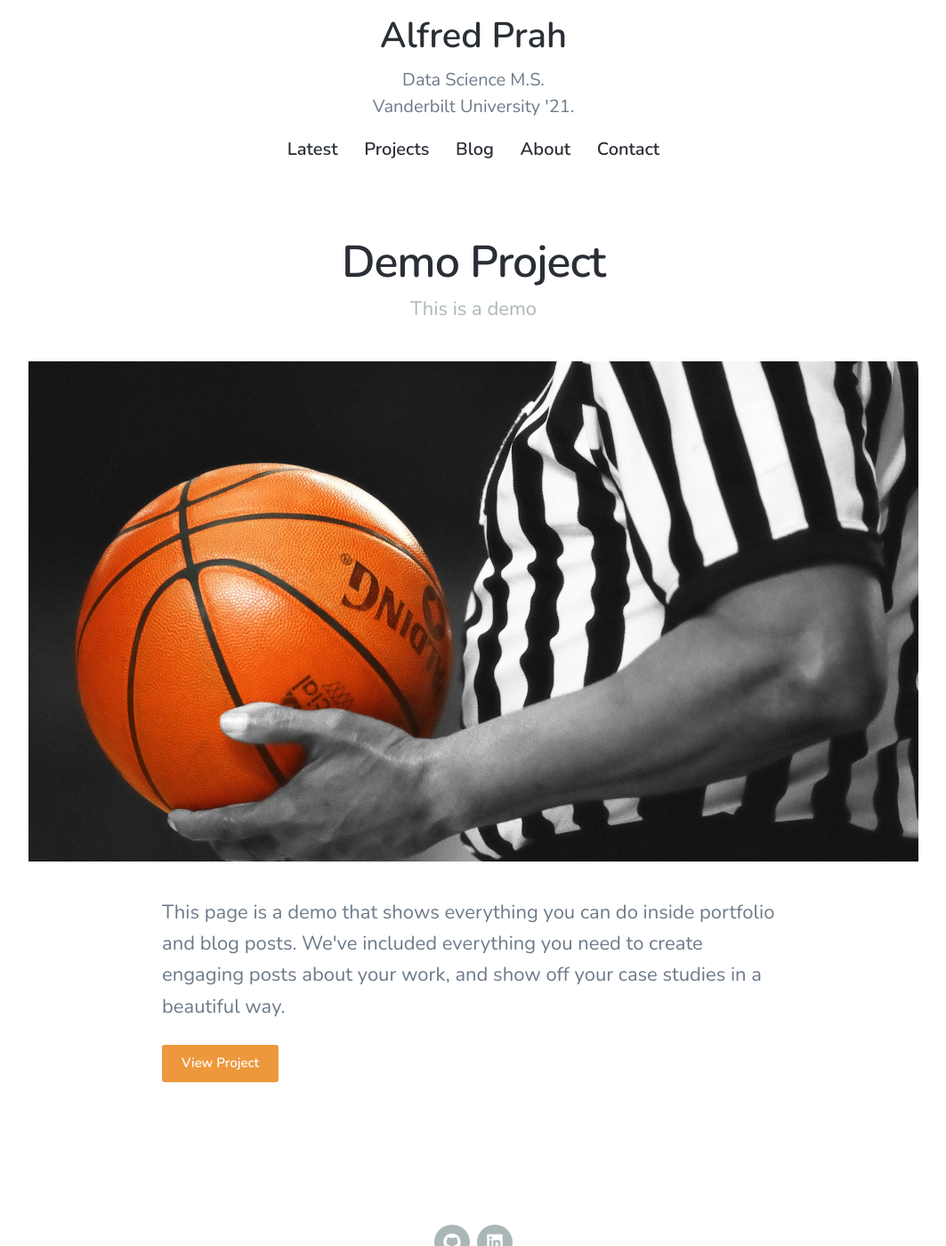
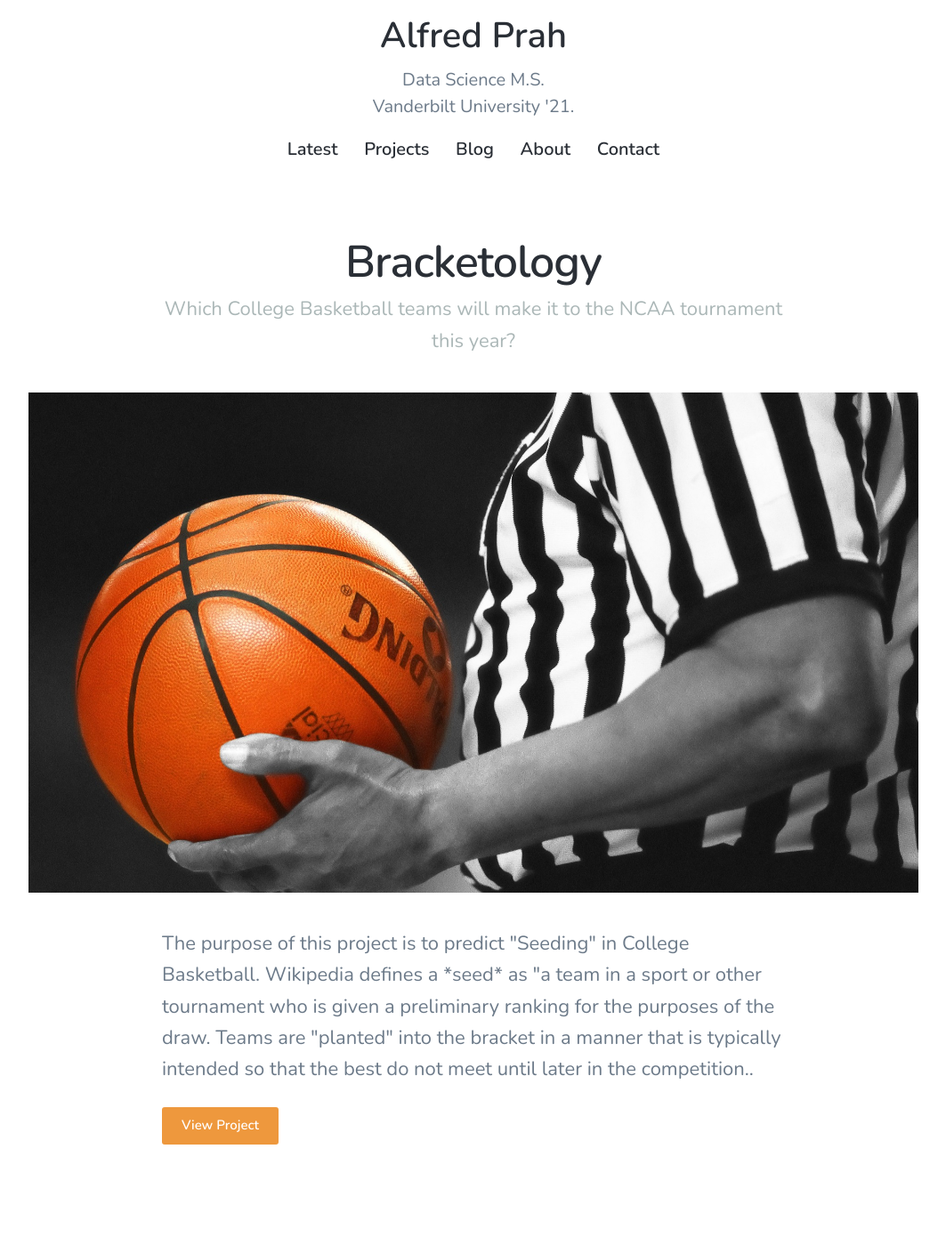
Before and after one commit to alfredprah/alfredprah.github.io2, a Jekyll site: the page built from projects/index.html, in a window 1280 px wide and 1400 px high, scrolled down 205 px. Shown: the whole window at 89% size, without its empty margins (108-1171 px from the left). Built offline with Jekyll 4.4.1, drawn with Linux system fonts in a browser that asks for light colours; nearby versions of some CDN libraries.

Commit message:
Update 2018-06-30-demo-project.md

```diff
--- a/_projects/2018-06-30-demo-project.md
+++ b/_projects/2018-06-30-demo-project.md
@@ -1,9 +1,9 @@
 ---
-title: 'Demo Project'
-subtitle: 'This is a demo'
+title: 'Bracketology'
+subtitle: 'Which College Basketball teams will make it to the NCAA tournament this year?'
 date: 2018-06-30 00:00:00
 featured_image: '/images/demo/basketball-885786_1920.jpg'
-excerpt: This page is a demo that shows everything you can do inside portfolio and blog posts. We've included everything you need to create engaging posts about your work, and show off your case studies in a beautiful way.
+excerpt: The purpose of this project is to predict "Seeding" in College Basketball. Wikipedia defines a *seed* as "a team in a sport or other tournament who is given a preliminary ranking for the purposes of the draw. Teams are "planted" into the bracket in a manner that is typically intended so that the best do not meet until later in the competition..
 ---
 
 ![](/images/demo/demo-landscape.jpg)
```
